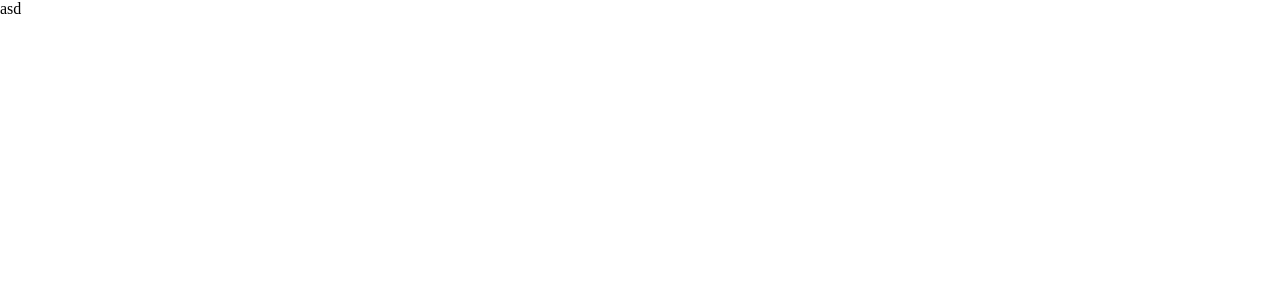
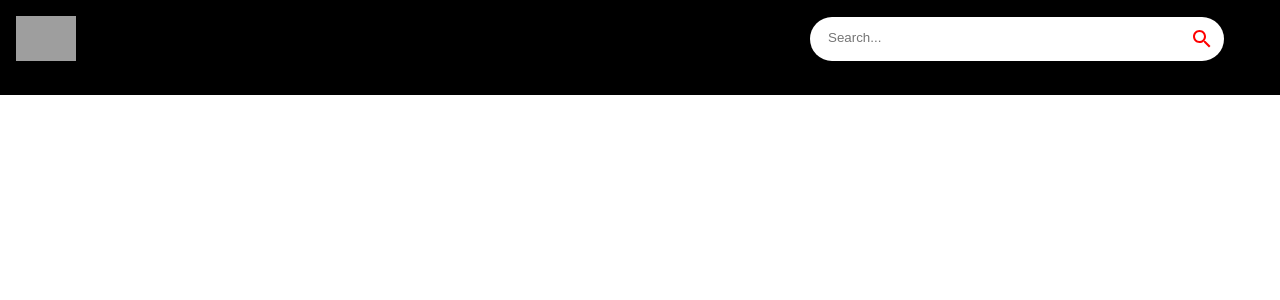
Before and after one commit to justasti/youtube-clone, a React (Vite) app: page /channel/1 in a window 1280 px wide. Shown: the top 300 px of the page. Built offline with nearby package versions, Linux system fonts and the light colour scheme; grey boxes are pictures that could not be loaded.

Commit message:
feat: navbar implemented

```diff
--- a/src/App.jsx
+++ b/src/App.jsx
@@ -1,5 +1,25 @@
-function App() {
-  return <div className='App'>asd</div>
-}
+import { BrowserRouter, Routes, Route } from 'react-router-dom'
+import { Box } from '@mui/material'
+import {
+  Navbar,
+  VideoDetail,
+  Feed,
+  ChannelDetail,
+  SearchFeed,
+} from './components'
+
+const App = () => (
+  <BrowserRouter>
+    <Box sx={{ backgroundColor: '#000' }}>
+      <Navbar />
+      <Routes>
+        <Route path='/' exact element={<Feed />} />
+        <Route path='/video/:id' element={<VideoDetail />} />
+        <Route path='/channel/:id' element={<ChannelDetail />} />
+        <Route path='/search/:searchTerm' element={<SearchFeed />} />
+      </Routes>
+    </Box>
+  </BrowserRouter>
+)
 
 export default App
--- /dev/null
+++ b/src/components/channel-detail.component.jsx
@@ -0,0 +1,4 @@
+const ChannelDetail = () => {
+  return <div>ChannelDetail</div>
+}
+export default ChannelDetail
--- /dev/null
+++ b/src/components/feed.component.jsx
@@ -0,0 +1,4 @@
+const Feed = () => {
+  return <div>Feed</div>
+}
+export default Feed
--- /dev/null
+++ b/src/components/index.js
@@ -0,0 +1,6 @@
+export { default as Navbar } from './navbar.component'
+export { default as Feed } from './feed.component'
+export { default as SearchFeed } from './search-feed.component'
+export { default as VideoDetail } from './video-detail.component'
+export { default as ChannelDetail } from './channel-detail.component'
+export { default as SearchBar } from './search-bar.component'
--- /dev/null
+++ b/src/components/navbar.component.jsx
@@ -0,0 +1,26 @@
+import { Stack } from '@mui/material'
+import { Link } from 'react-router-dom'
+import { logo } from '../utils/constants'
+import SearchBar from './search-bar.component'
+
+const Navbar = () => {
+  return (
+    <Stack
+      direction='row'
+      alignItems='center'
+      p={2}
+      sx={{
+        position: 'sticky',
+        background: '#000',
+        top: 0,
+        justifyContent: 'space-between',
+      }}
+    >
+      <Link to='/' style={{ display: 'flex', alignItems: 'center' }}>
+        <img src={logo} alt='logo' height={45} />
+      </Link>
+      <SearchBar />
+    </Stack>
+  )
+}
+export default Navbar
--- /dev/null
+++ b/src/components/search-bar.component.jsx
@@ -0,0 +1,32 @@
+import { Paper, IconButton } from '@mui/material'
+import { useState } from 'react'
+import { useNavigate } from 'react-router-dom'
+import { Search } from '@mui/icons-material'
+
+const SearchBar = () => {
+  return (
+    <Paper
+      component='form'
+      onSubmit={() => {}}
+      style={{ paddingLeft: 16 }}
+      sx={{
+        borderRadius: 20,
+        border: '1px solid "e3e3e3',
+        boxShadow: 'none',
+        mr: { sm: 5 },
+      }}
+    >
+      <input
+        type='text'
+        className='search-bar'
+        placeholder='Search...'
+        value=''
+        onChange={() => {}}
+      />
+      <IconButton type='submit' sx={{ p: '10px', color: 'red' }}>
+        <Search />
+      </IconButton>
+    </Paper>
+  )
+}
+export default SearchBar
--- /dev/null
+++ b/src/components/search-feed.component.jsx
@@ -0,0 +1,4 @@
+const SearchFeed = () => {
+  return <div>SearchFeed</div>
+}
+export default SearchFeed
--- /dev/null
+++ b/src/components/video-detail.component.jsx
@@ -0,0 +1,4 @@
+const VideoDetail = () => {
+  return <div>VideoDetail</div>
+}
+export default VideoDetail
```
Also changed, not shown: src/utils/constants.jsx (renamed from src/utils/constants.js), 1 other file (tests, documents, lock files or other folders).
